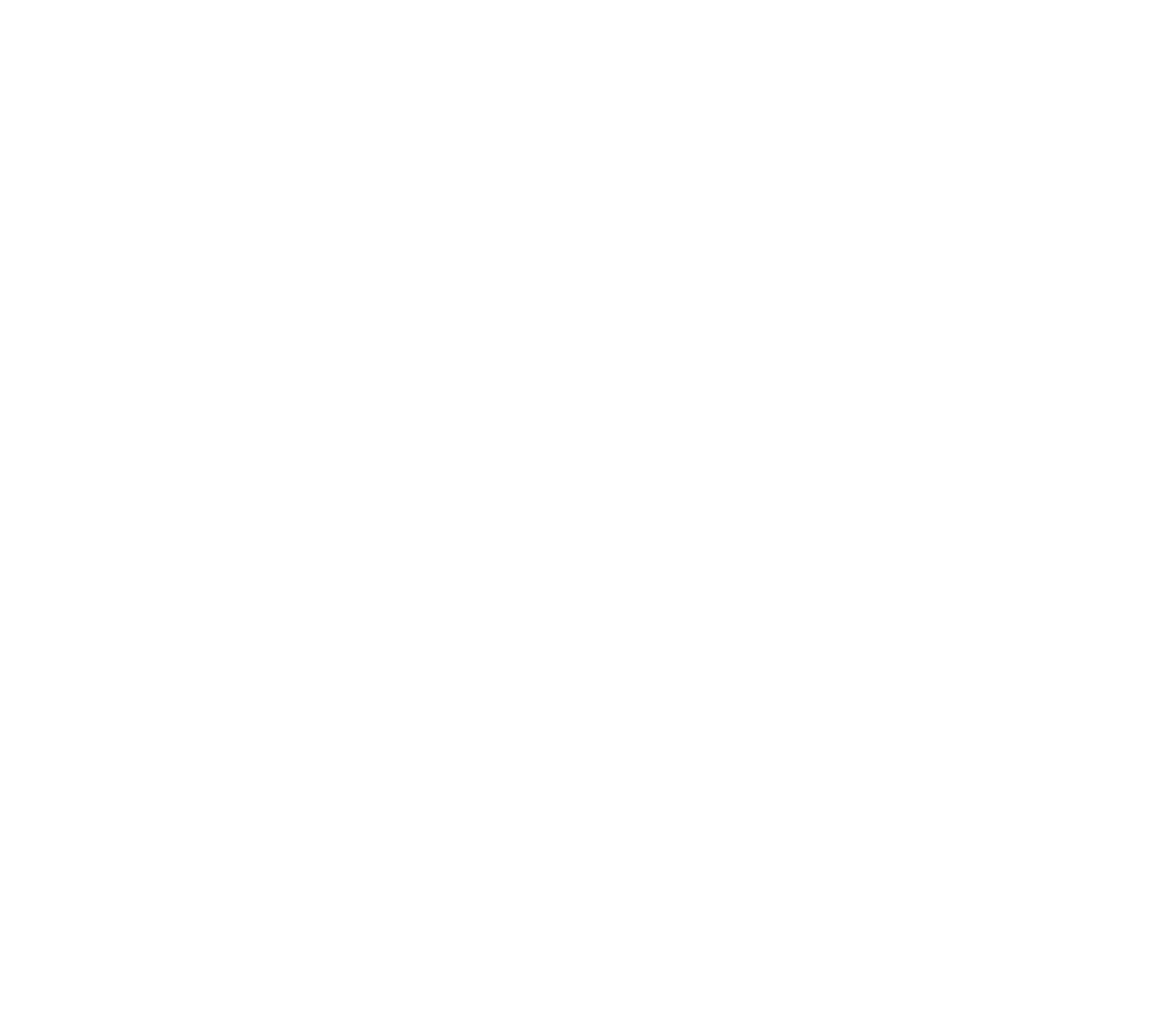
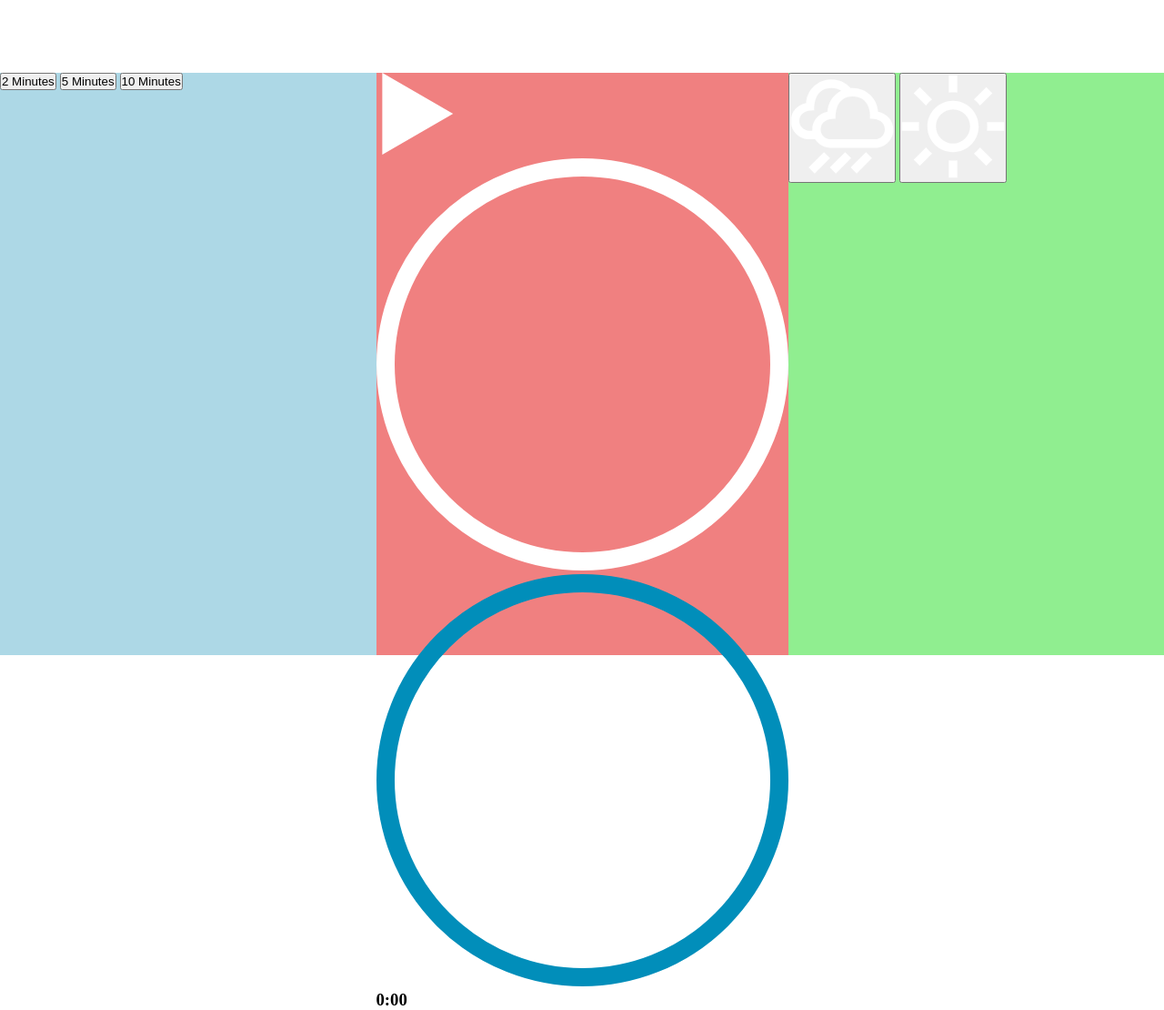
Before and after one commit to Fatima-hub333/meditation_-app, a plain HTML site: page index.html in a window 1280 px wide. Shown: the whole page at 91% size. Before the commit the page ends 800 px from the top, so only its background shows below. Drawn offline with Linux system fonts and the light colour scheme.

Commit message:
add html content

```diff
--- a/index.html
+++ b/index.html
@@ -4,13 +4,70 @@
   <meta charset="UTF-8">
   <meta http-equiv="X-UA-Compatible" content="IE=edge">
   <meta name="viewport" content="width=device-width, initial-scale=1.0">
-  <link rel="stylesheet" href="style.css">
+  <link rel="stylesheet" href="./style.css">
   <title>Meditation App</title>
 </head>
 <body>
+<div class="app">
+
+  <div class="time-select">
+    <button data-time="120">2 Minutes</button>
+    <button data-time="300">5 Minutes</button>
+    <button data-time="600">10 Minutes</button>
+  </div>
+
+  <div class="player-container">
+    <audio class="song">
+      <source src="./sounds/rain.mp3">
+    </audio>
+    <img src="./svg/play.svg" alt="play" class="play">
+
+    <svg class="track-outline"
+      width="453"
+      height="453"
+      viewBox="0 0 453 453"
+      fill="none"
+      xmlns="http://www.w3.org/2000/svg"
+    >
+    <circle
+      cx="226.5"
+      cy="226.5"
+      r="216.5"
+      stroke="white"
+      stroke-width="20"
+    />
+    </svg>
+
+    <svg class="moving-outline"
+      width="453"
+      height="453"
+      viewBox="0 0 453 453"
+      fill="none"
+      xmlns="http://www.w3.org/2000/svg"
+    >
+    <circle
+      cx="226.5"
+      cy="226.5"
+      r="216.5"
+      stroke="#018EBA"
+      stroke-width="20"
+    />
+    </svg>
+    <h3 class="time-display">0:00</h3>
+  </div>
+
+  <div class="sound-picker">
+    <button data-sound="./sounds/rain.mp3" data-video="./video/rain.mp4">
+      <img src="./svg/rain.svg" alt="rain">
+    </button>
+
+    <button data-sound="./sounds/beach.mp3" data-video="./video/beach.mp4">
+      <img src="./svg/beach.svg" alt="beach">
+    </button>
+  </div>
+</div>
 
 
-
-<script src="index.js"></script>
+<script src="./index.js"></script>
 </body>
 </html>
--- a/style.css
+++ b/style.css
@@ -0,0 +1,31 @@
+* {
+  margin: 0;
+  padding: 0;
+  box-sizing: border-box;
+}
+
+.app {
+  height: 100vh;
+  display: flex;
+  justify-content: space-evenly;
+  align-items: center;
+}
+
+.time-select,
+.sound-picker,
+.player-container {
+  height: 80%;
+  flex: 1;
+}
+
+.time-select {
+  background: lightblue;
+}
+
+.sound-picker {
+  background: lightgreen;
+}
+
+.player-container {
+  background: lightcoral;
+}
```
